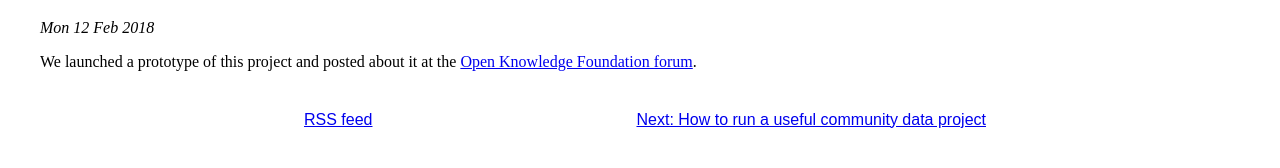
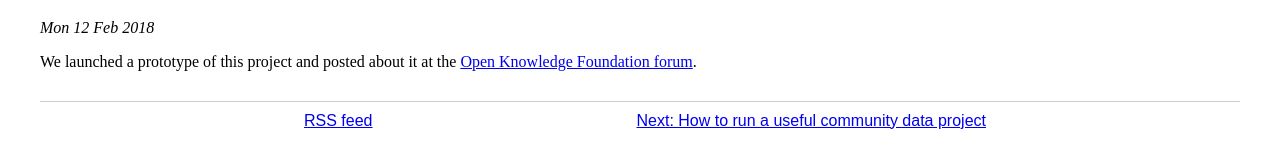
Before and after one commit to DataTig/datatig.github.io, a Jekyll site: the page built from _posts/2018-02-12-prototype-launched.md, in a window 1280 px wide. Shown: the part 198-366 px from the top of the page. Built offline with Jekyll 4.4.1, drawn with Linux system fonts in a browser that asks for light colours.

Commit message:
Style nav links under blog posts

```diff
--- a/css/main.css
+++ b/css/main.css
@@ -105,8 +105,12 @@ ul.blog-meta {
 }
 
 .end-page-navigation {
-    margin: 40px 0 10px 0;
+    border-top: 1px solid #ccc;
+    margin: 30px 0 0 0;
     font-family: var(--highlight-font);
+    > div {
+        padding: 10px 0;
+    }
 }
 @media screen and (min-width: 60rem) {
     .end-page-navigation {
```
